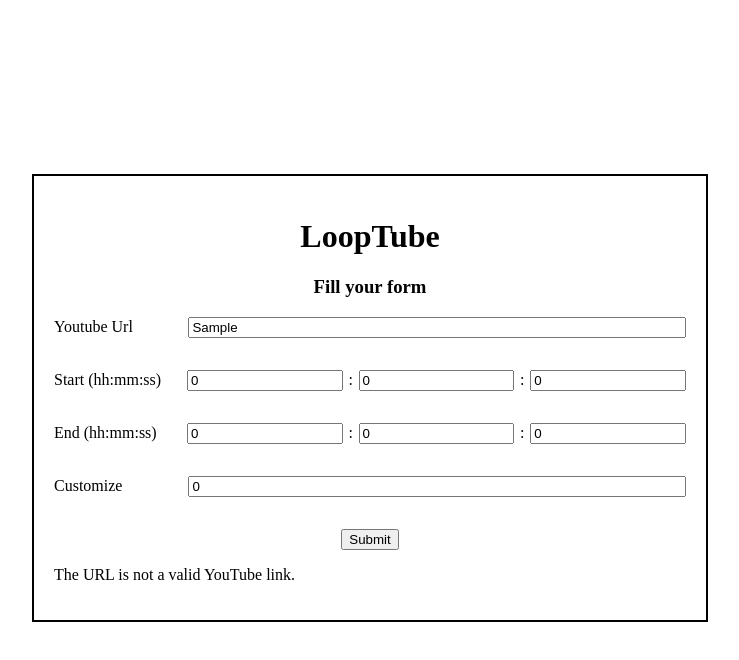
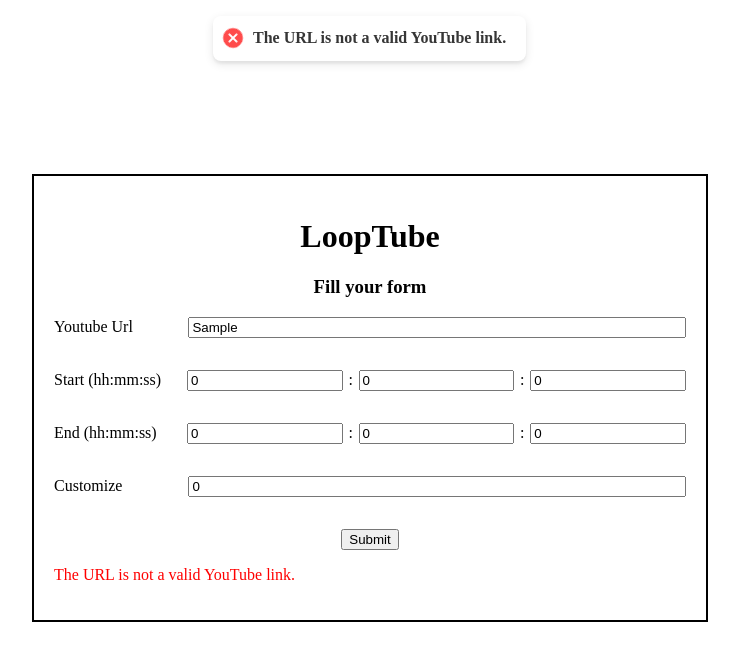
Before and after one commit to LoopTube2004/looptube, a React (Create React App) app in the folder client/: page / in a window 1280 px wide. Both pictures are taken after typing "Sample" into the empty fields and a click on the button "Submit". Shown: the top 660 px of the page, without its empty margins (270-1009 px from the left). Built offline with nearby package versions, Linux system fonts and the light colour scheme; the HTML template or start-up script is replaced by a standard one.

Commit message:
add toast for error to components/VideoForm

```diff
--- a/client/package.json
+++ b/client/package.json
@@ -9,6 +9,7 @@
     "axios": "^1.6.8",
     "react": "^18.2.0",
     "react-dom": "^18.2.0",
+    "react-hot-toast": "^2.4.1",
     "react-scripts": "5.0.1",
     "react-youtube": "^10.1.0",
     "web-vitals": "^2.1.4"
--- a/client/src/App.js
+++ b/client/src/App.js
@@ -1,8 +1,19 @@
 import Home from './pages/Home';
+import { Toaster } from 'react-hot-toast';
 
 function App() {
     return (
         <div className="App">
+            {/*Customization for toast, top-center, show for 3 seconds, and bold text*/}
+            <Toaster
+                position="top-center"
+                reverseOrder={false}
+                toastOptions={{
+                    duration: 3000,
+                    style: {
+                        fontWeight: 'bold'
+                    }
+                }} />
             <Home />
         </div>
     );
--- a/client/src/components/VideoForm.js
+++ b/client/src/components/VideoForm.js
@@ -2,6 +2,8 @@
 import { useState } from "react";
 import { FetchYoutubeData } from "../scripts/FetchYoutubeData";
 import { validateYouTubeLink } from "../scripts/YoutubeValidator";
+import toast from "react-hot-toast";
+
 
 const VideoForm = () => {
     const [url, setUrl] = useState("");
@@ -23,7 +25,7 @@
         var endTime = endHour * 3600 + endMinute * 60 + endSecond;
 
         const checkValidUrl = await validateYouTubeLink(url)
-        console.log("CheckValidUrl is", checkValidUrl)
+
         if (!checkValidUrl) {
             tempErrors.push("The URL is not a valid YouTube link.");
         } else {
@@ -50,6 +52,10 @@
         } else {
             // Errors are present, handle them appropriately
             console.log("Errors are:", tempErrors)
+        }
+
+        for (let err of tempErrors) { //Show toast error for those errors
+            toast.error(err)
         }
     }
 
@@ -138,7 +144,7 @@
             {errors.length > 0 && (
                 <div>
                     {errors.map((error, index) => (
-                    <p key={index}>{error}</p>
+                    <p key={index} className={styles["error"]}>{error}</p>
                     ))}
                 </div>
             )}
--- a/client/src/components/VideoForm.module.css
+++ b/client/src/components/VideoForm.module.css
@@ -59,3 +59,7 @@
     width: 100%; /* Ensures the container spans the full width */
     margin-top: 20px; /* Adds some space above the button, adjust as needed */
 }
+
+.error {
+    color: red;
+}
```
Also changed, not shown: 1 other file (tests, documents, lock files or other folders).
